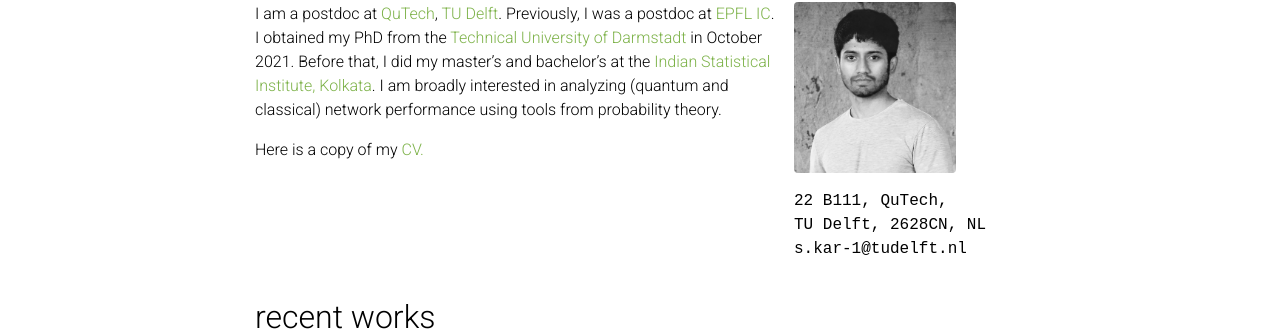
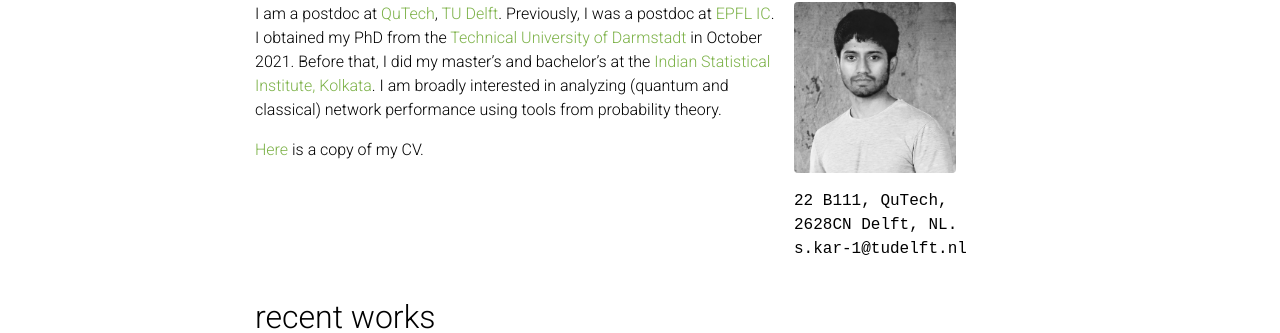
Before and after one commit to sounakk/sounakk.github.io, a Jekyll site: the page built from _pages/about.md, in a window 1280 px wide. Shown: the part 166-499 px from the top of the page. Built offline with Jekyll 4.4.1, drawn with Linux system fonts in a browser that asks for light colours; nearby versions of some CDN libraries; full-size pictures stand in for the smaller copies a plugin makes; comment, search, counter and statistics services are not loaded; a style sheet for code colours, icons or effects is not loaded.

```diff
--- a/_pages/about.md
+++ b/_pages/about.md
@@ -9,7 +9,7 @@ profile:
   image: sk5.jpg
   address: >
     <p>22 B111, QuTech,</p>
-    <p>TU Delft, 2628CN, NL</p>
+    <p>2628CN Delft, NL.</p>
     <p>s.kar-1@tudelft.nl</p>
 
 news: false  # includes a list of news items
@@ -19,7 +19,7 @@ social: true  # includes social icons at the bottom of the page
 
 I am a postdoc at [QuTech](https://qutech.nl/), [TU Delft](https://www.tudelft.nl/en/). Previously, I was a postdoc at [EPFL](https://www.epfl.ch/) [IC](https://www.epfl.ch/schools/ic/). I obtained my PhD from the [Technical University of Darmstadt](https://www.kom.tu-darmstadt.de/en/) in October 2021. Before that, I did my master's and bachelor's at the [Indian Statistical Institute, Kolkata](https://www.isical.ac.in). I am broadly interested in analyzing (quantum and classical) network performance using tools from probability theory.
 
-Here is a copy of my [CV.](https://drive.google.com/file/d/1TGDZYbsNBWfCwxVpTus16AVPHPO0PzKf/view?usp=sharing)
+[Here](https://drive.google.com/file/d/1TGDZYbsNBWfCwxVpTus16AVPHPO0PzKf/view?usp=sharing) is a copy of my CV.
 
 <!-- Put your address / P.O. box / other info right below your picture. You can also disable any these elements by editing `profile` property of the YAML header of your `_pages/about.md`. Edit `_bibliography/papers.bib` and Jekyll will render your [publications page](/al-folio/publications/) automatically.
 
```
